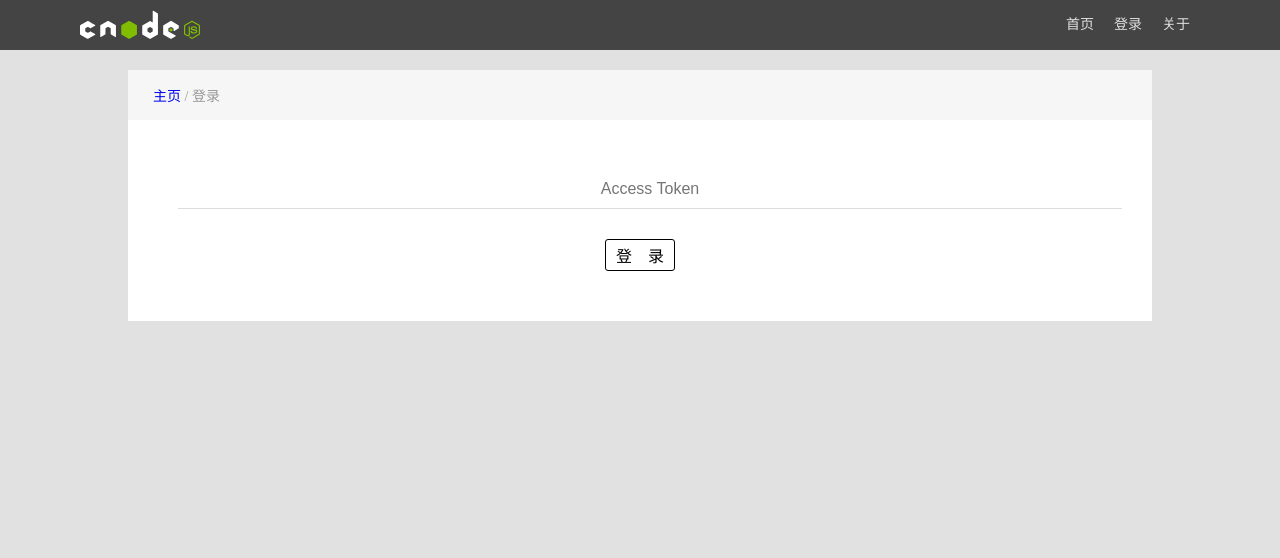
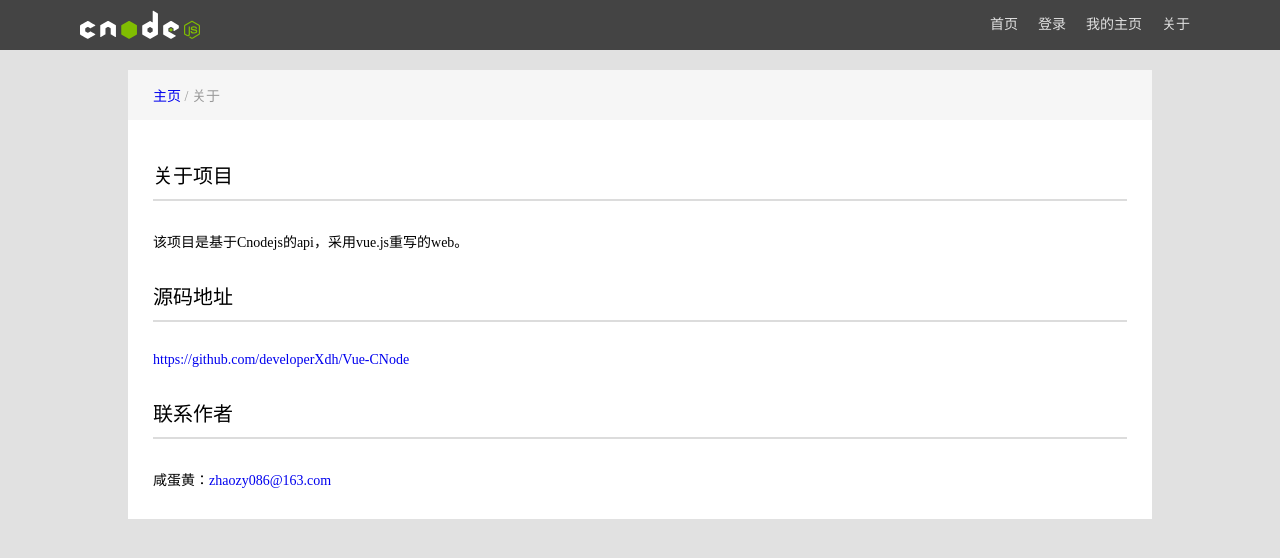
Before and after one commit to developerXdh/Vue-CNode, a Vue app: page /#/about in a window 1280 px wide. Before the commit this address led to /#/login. Shown: the top 558 px of the page. Built offline with nearby package versions, Linux system fonts and the light colour scheme.

Commit message:
加入登录功能

```diff
--- a/src/App.vue
+++ b/src/App.vue
@@ -15,6 +15,12 @@ export default {
   name: 'App',
   components: {
     Header,
+  },
+  created(){
+    let getFlag = localStorage.getItem("Flag");
+    if(getFlag === "isLogin"){
+      this.$store.state.isLogin = true
+    }
   }
 }
 </script>
--- a/src/components/Header.vue
+++ b/src/components/Header.vue
@@ -5,8 +5,9 @@
     </router-link>
     <ul>
       <li><router-link :to = "{name:'root'}">首页</router-link></li>
-      <li><router-link :to = "{name:'login'}">登录</router-link></li>
-      <!-- <li><router-link :to = "{name:me}">我的主页</router-link></li> -->
+      <li v-if='this.$store.state.isLogin' @click='logout'>注销</li>
+      <li v-else><router-link :to = "{name:'login'}">登录</router-link></li>
+      <li><router-link :to = "{name:'me',params:{name:this.loginId}}">我的主页</router-link></li>
       <li><router-link :to = "{name:'about'}">关于</router-link></li>
     </ul>
   </header>
@@ -15,6 +16,19 @@
 <script>
 export default {
   name: 'Header',
+  data(){
+    return {
+      loginId:localStorage.getItem('CnodeId')
+    }
+  },
+  methods: {
+    logout(){
+      this.$store.state.isLogin = false
+      localStorage.removeItem("Flag")
+      localStorage.removeItem("CnodeId")
+      this.$router.push("/")
+    }
+  }
 }
 </script>
 
@@ -24,6 +38,6 @@ export default {
     img{max-width: 120px;height:30px;float:left;}
     header::after{display:block;clear:both;content:""}
     ul{float:right;}
-    li{display:inline-block;}
+    li{display:inline-block;color:#e1e1e1;cursor: pointer;}
     a{color:#E1E1E1;margin:0 10px;line-height:30px}
 </style>
--- a/src/components/Login.vue
+++ b/src/components/Login.vue
@@ -2,15 +2,37 @@
 <div>
   <header><router-link :to = "{name:'root'}">主页</router-link> / 登录</header>
   <div class='login'>
-    <input placeholder="Access Token">
-    <button>登　录</button>
+    <input placeholder='Access Token' v-model=accessToken>
+    <button @click='login'>登　录</button>
+    <p>{{error}}</p>
   </div>
 </div>
 </template>
 
 <script>
 export default {
-  name: 'Header',
+  name: 'Login',
+  data(){
+    return{
+      accessToken:'',
+      error:'提示：用户登录CNode官网后，在设置页面可以看到自己的 accessToken。'
+    }
+  },
+  methods: {
+    login(){
+      this.$axios.post("https://cnodejs.org/api/v1/accesstoken", {accesstoken:this.accessToken})
+      .then(res => {
+        localStorage.setItem('Flag', 'isLogin')
+        localStorage.setItem('CnodeId', res.data.loginname)
+        this.$store.state.isLogin = true
+        this.$router.push("/")
+      })
+      .catch(err => {
+        this.error = '登陆失败'
+        console.log(err)
+      })
+    }
+  }
 }
 </script>
 
@@ -42,4 +64,8 @@ export default {
     margin-top: 30px;
     border-radius: 3px;
   }
+  p{
+    margin-top: 50px;
+    color:red
+  }
 </style>
--- a/src/main.js
+++ b/src/main.js
@@ -3,9 +3,9 @@
 import Vue from 'vue'
 import App from './App'
 import router from './router'
+import store from './vuex/store'
 import Axios from 'Axios'
 import vueHeadful from 'vue-headful'
-import store from './store'
 
 Vue.config.productionTip = false
 Vue.prototype.$axios = Axios
@@ -19,6 +19,22 @@ new Vue({
   template: '<App/>'
 })
 Vue.component('vue-headful', vueHeadful);
+
+router.beforeEach((to, from, next) => {
+  let getFlag = localStorage.getItem("Flag");
+  if(getFlag === "isLogin"){
+    store.state.isLogin = true
+    next()
+  }else{
+    if(to.meta.isLogin){
+      next({
+        path: '/login',
+      })
+    }else{
+      next()
+    }
+  }
+})
 
 Vue.filter('formatDate', function (str) {
   if (!str) return ''
--- a/src/router/index.js
+++ b/src/router/index.js
@@ -18,7 +18,8 @@ export default new Router({
         main: Postlist
       },
       meta:{
-        title:'CNode'
+        title:'CNode',
+        isLogin: false
       }
     },
     {
@@ -29,7 +30,8 @@ export default new Router({
         slidebar:SlideBar
       },
       meta:{
-        title:'CNode'
+        title:'CNode',
+        isLogin: false
       }
     },
     {
@@ -37,6 +39,9 @@ export default new Router({
       path: '/user_info/:name',
       components:{
         main: UserInfo
+      },
+      meta:{
+        isLogin: false
       }
     },
     {
@@ -44,6 +49,19 @@ export default new Router({
       path: '/login',
       components:{
         main: Login
+      },
+      meta:{
+        isLogin: false
+      }
+    },
+    {
+      name: 'me',
+      path: '/me',
+      components:{
+        main: UserInfo
+      },
+      meta:{
+        isLogin: true
       }
     },
     {
@@ -51,6 +69,9 @@ export default new Router({
       path: '/about',
       components:{
         main: About
+      },
+      meta:{
+        isLogin: false
       }
     }
   ]
--- /dev/null
+++ b/src/vuex/store.js
@@ -0,0 +1,12 @@
+import Vue from 'vue'
+import Vuex from 'vuex'
+
+Vue.use(Vuex)
+
+const store = new Vuex.Store({
+  state: {
+    isLogin: false,
+  }
+})
+
+export default store
```
Also changed, not shown: src/store/store.js (deleted, +0 -25 lines).
